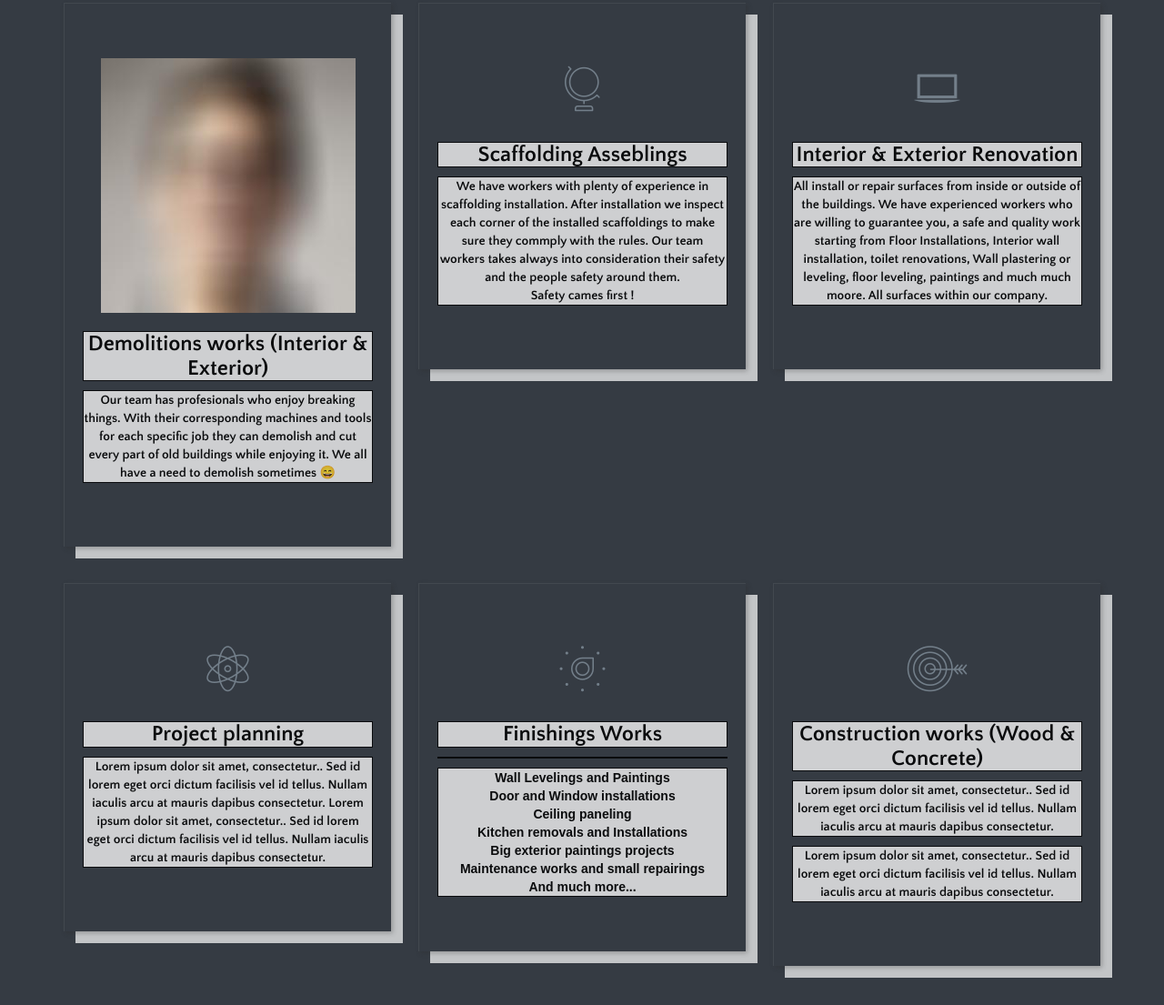
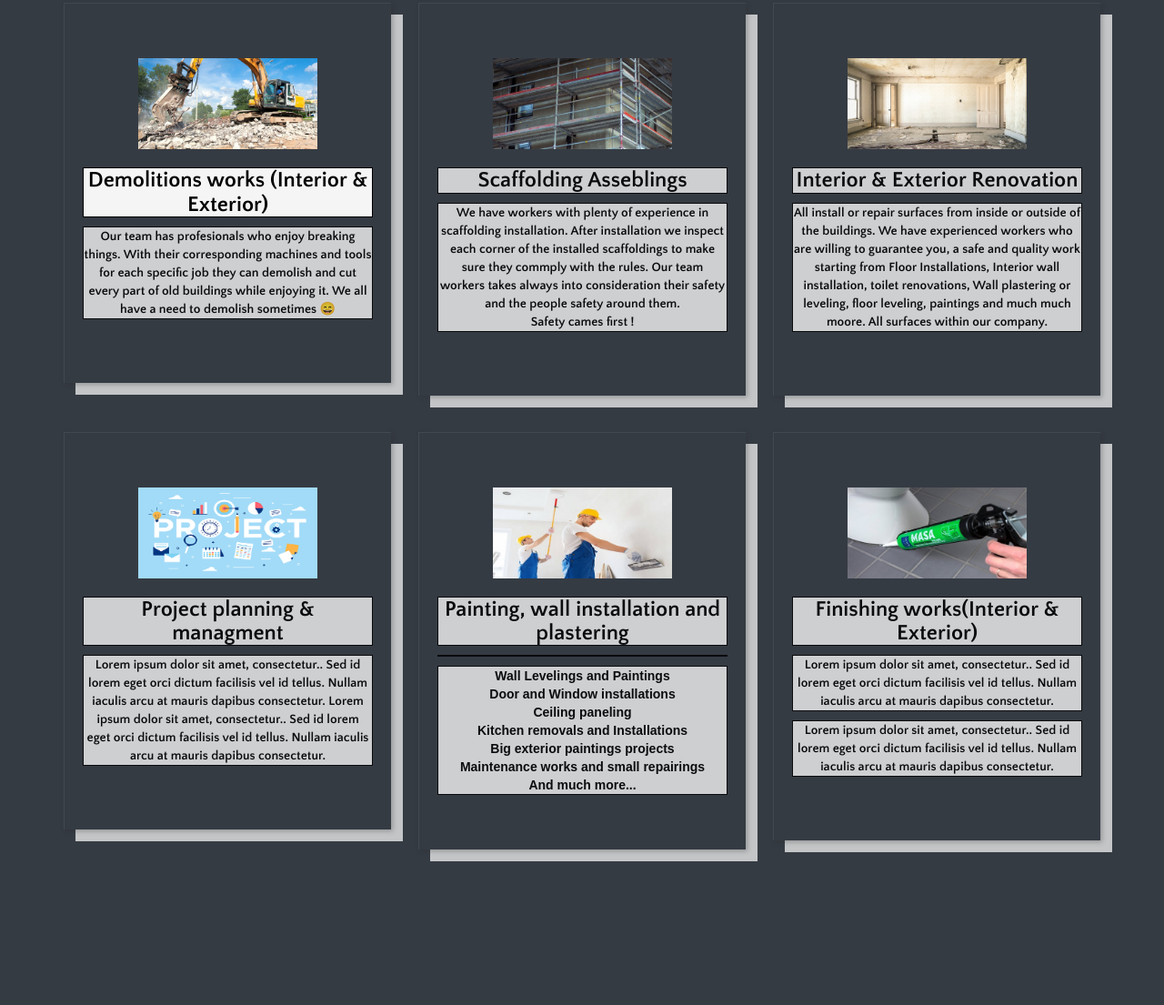
Before and after one commit to alijata123/Jata-Rakennus-OY, a plain HTML site: page index.html in a window 1280 px wide. Shown: the part 3701-4806 px from the top of the page at 91% size. Drawn offline with Linux system fonts and the light colour scheme; some packages are replaced by stand-ins of ours; files whose address does not match are found by name; a web font is replaced by a local one.

Commit message:
images added to corresponding services, and e-mail configuration added

```diff
--- a/index.html
+++ b/index.html
@@ -377,9 +377,9 @@ Start Call To Action
             <article class="col-md-4 col-sm-6 col-xs-12 wow fadeInUp" data-wow-duration="500ms" data-wow-delay="200ms">
 				<div class="service-block text-center">
 					<div class="service-icon text-center">
-                        <img src="images/team/client-1.jpg">
+                        <img src="images/services/purku%20ty%C3%B6t.jpg" style="max-width: 100%; max-height: 100px;s">
 					</div>
-					<h3 style="background-color: whitesmoke; opacity: 0.8; border: 1px solid black; color: black; font-weight: bold;">Demolitions works (Interior & Exterior)</h3>
+					<h3 style="background-color: whitesmoke; opascity: 0.8; border: 1px solid black; color: black; font-weight: bold;">Demolitions works (Interior & Exterior)</h3>
 					<p style="background-color: whitesmoke; opacity: 0.8; border: 1px solid black; color: black; font-weight: bold; "><!--There comes a time, when old construction has to be removed in order to build a new fresh one. In order to do this,--> Our team has profesionals who enjoy breaking things. With their corresponding machines and tools for each specific job they can demolish and cut every part of old buildings while enjoying it.
                         We all have a need to demolish sometimes &#128516;</p>
 				</div>
@@ -388,7 +388,7 @@ Start Call To Action
             <article class="col-md-4 col-sm-6 col-xs-12 wow fadeInUp" data-wow-duration="500ms">
 				<div class="service-block text-center">
 					<div class="service-icon text-center">
-						<i class="tf-globe"></i>
+						<img src="images/services/telineiden%20asennus.jpg" style="max-width: 100%; max-height: 100px;s">
 					</div>
 					<h3 style="background-color: whitesmoke; opacity: 0.8; border: 1px solid black; color: black; font-weight: bold;">Scaffolding Asseblings</h3>
 					<p style="background-color: whitesmoke; opacity: 0.8; border: 1px solid black; color: black; font-weight: bold; ">We have workers with plenty of experience in scaffolding installation.
@@ -400,7 +400,7 @@ Start Call To Action
 			<article class="col-md-4 col-sm-6 col-xs-12 wow fadeInUp" data-wow-duration="500ms" data-wow-delay="200ms">
 				<div class="service-block text-center">
 					<div class="service-icon text-center">
-						<i class="tf-ion-laptop"></i>
+						<img src="images/services/sis%C3%A4%20ja%20ulkoremonttit.jpg" style="max-width: 100%; max-height: 100px;s">
 					</div>
 					<h3 style="background-color: whitesmoke; opacity: 0.8; border: 1px solid black; color: black; font-weight: bold;">Interior & Exterior Renovation</h3>
 					<p style="background-color: whitesmoke; opacity: 0.8; border: 1px solid black; color: black; font-weight: bold; ">All install or repair surfaces from inside or outside of the buildings.
@@ -416,9 +416,9 @@ Start Call To Action
 			<article class="col-md-4 col-sm-6 col-xs-12 wow fadeInUp" data-wow-duration="500ms" data-wow-delay="400ms">
 				<div class="service-block text-center">
 					<div class="service-icon text-center">
-						<i class="tf-genius"></i>
+						<img src="images/services/ty%C3%B6n%20johtajaksi.png" style="max-width: 100%; max-height: 100px;s">
 					</div>
-					<h3 style="background-color: whitesmoke; opacity: 0.8; border: 1px solid black; color: black; font-weight: bold;">Project planning</h3>
+					<h3 style="background-color: whitesmoke; opacity: 0.8; border: 1px solid black; color: black; font-weight: bold;">Project planning & managment</h3>
 					<p style="background-color: whitesmoke; opacity: 0.8; border: 1px solid black; color: black; font-weight: bold; ">Lorem ipsum dolor sit amet, consectetur.. Sed id lorem eget orci dictum facilisis vel id tellus. Nullam iaculis arcu at mauris dapibus consectetur.
                     Lorem ipsum dolor sit amet, consectetur.. Sed id lorem eget orci dictum facilisis vel id tellus. Nullam iaculis arcu at mauris dapibus consectetur.</p>
 				</div>
@@ -427,9 +427,9 @@ Start Call To Action
 			<article class="col-md-4 col-sm-6 col-xs-12 wow fadeInUp" data-wow-duration="500ms" data-wow-delay="200ms">
 				<div class="service-block text-center">
 					<div class="service-icon text-center">
-						<i class="tf-dial"></i>
+						<img src="images/services/maalaus%20ja%20tasoitus.jpg" style="max-width: 100%; max-height: 100px;s">
 					</div>
-					<h3 style="background-color: whitesmoke; opacity: 0.8; border: 1px solid black; color: black; font-weight: bold;">Finishings Works</h3>
+					<h3 style="background-color: whitesmoke; opacity: 0.8; border: 1px solid black; color: black; font-weight: bold;">Painting, wall installation and plastering </h3>
 					<p style="background-color: whitesmoke; opacity: 0.8; border: 1px solid black; color: black; font-weight: bold; "> </p>
 
                         <ul style="background-color: whitesmoke; opacity: 0.8; border: 1px solid black; color: black; font-weight: bold;">
@@ -452,9 +452,9 @@ Start Call To Action
 			<article class="col-md-4 col-sm-6 col-xs-12 wow fadeInUp" data-wow-duration="500ms" data-wow-delay="400ms">
 				<div class="service-block text-center">
 					<div class="service-icon text-center">
-						<i class="tf-target3"></i>
+						<img src="images/services/valmistuty%C3%B6t.jpg" style="max-width: 100%; max-height: 100px;s">
 					</div>
-					<h3 style="background-color: whitesmoke; opacity: 0.8; border: 1px solid black; color: black; font-weight: bold;">Construction works (Wood & Concrete)</h3>
+					<h3 style="background-color: whitesmoke; opacity: 0.8; border: 1px solid black; color: black; font-weight: bold;">Finishing works(Interior & Exterior)</h3>
 					<p style="background-color: whitesmoke; opacity: 0.8; border: 1px solid black; color: black; font-weight: bold; ">Lorem ipsum dolor sit amet, consectetur.. Sed id lorem eget orci dictum facilisis vel id tellus. Nullam iaculis arcu at mauris dapibus consectetur.</p>
                     <p style="background-color: whitesmoke; opacity: 0.8; border: 1px solid black; color: black; font-weight: bold; ">Lorem ipsum dolor sit amet, consectetur.. Sed id lorem eget orci dictum facilisis vel id tellus. Nullam iaculis arcu at mauris dapibus consectetur.</p>
 				</div>
@@ -735,7 +735,7 @@ Start Call To Action
 
 			<!-- section title -->
 			<div class="title text-center wow fadeIn" data-wow-duration="500ms">
-				<h2>Get In <span class="color">Touch</span></h2>
+				<h2>Ask for a <span class="color">Quotation</span></h2>
 				<div class="border"></div>
 			</div>
 			<!-- /section title -->
@@ -743,7 +743,7 @@ Start Call To Action
 			<!-- Contact Details -->
 			<div class="contact-info col-md-6 wow fadeInUp" data-wow-duration="500ms">
 				<h3>Contact Details</h3>
-				<p>ConstMan / <b>2965509-4</b></p>
+				<p>Jata Rakennus OY / <b>3177738-1</b></p>
 				<div class="contact-details">
 					<div class="con-info clearfix">
 						<i class="tf-map-pin"></i>
@@ -757,7 +757,7 @@ Start Call To Action
 
 					<div class="con-info clearfix">
 						<i class="tf-ion-ios-email-outline"></i>
-						<span>Email: info@constman.fi</span>
+						<span>Email: info@jata-rakennus.fi</span>
 					</div>
 				</div>
 			</div>
```
Also changed, not shown: images/services/imagegroup.jpg (added), images/services/images (1).jpg (added), images/services/images.jpg (added), images/services/maalaus ja tasoitus.jpg (added), images/services/purku työt.jpg (added), images/services/sisä ja ulkoremonttit.jpg (added), images/services/telineiden asennus.jpg (added), images/services/työn johtajaksi.png (added), images/services/unnamed (3).jpg (added), images/services/valmistutyöt.jpg (added), 3 other files.
